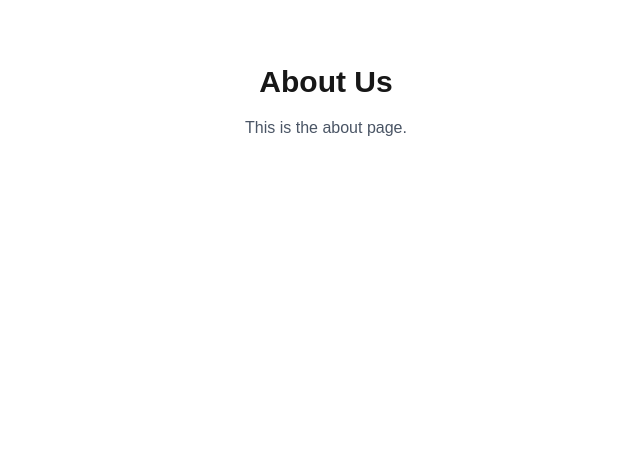
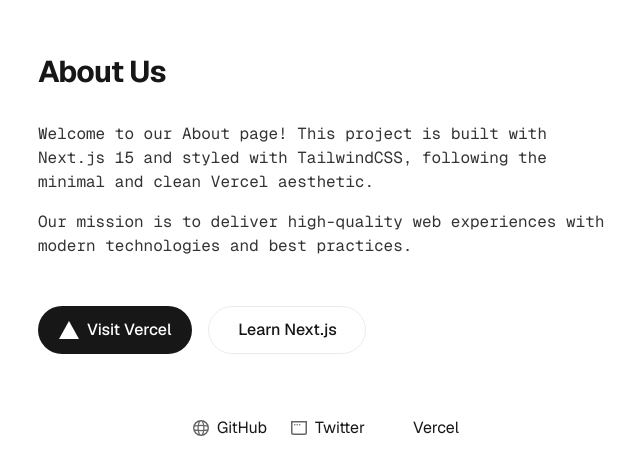
Before and after one commit to malewis5/v0-agent-test-repo, a Next.js app: page /about in a window 1280 px wide. Shown: the part 298-772 px from the top of the page, without its empty margins (314-954 px from the left). Built offline with nearby package versions, Linux system fonts and the light colour scheme.

Commit message:
Refactor About page layout and content

```diff
--- a/app/about/page.tsx
+++ b/app/about/page.tsx
@@ -1,10 +1,95 @@
-export default function AboutPage() {
+import Image from "next/image";
+
+export default function About() {
   return (
-    <main className="min-h-screen flex items-center justify-center bg-white">
-      <div className="text-center">
-        <h1 className="text-3xl font-bold mb-4">About Us</h1>
-        <p className="text-gray-600">This is the about page.</p>
-      </div>
-    </main>
+    <div className="grid grid-rows-[20px_1fr_20px] items-center justify-items-center min-h-screen p-8 pb-20 gap-16 sm:p-20 font-[family-name:var(--font-geist-sans)]">
+      <main className="flex flex-col gap-[32px] row-start-2 items-center sm:items-start">
+        <Image
+          className="dark:invert"
+          src="/vercel.svg"
+          alt="Vercel logo"
+          width={180}
+          height={38}
+          priority
+        />
+        <h1 className="text-3xl font-bold tracking-tight text-center sm:text-left">About Us</h1>
+        <p className="max-w-xl text-base text-center sm:text-left text-black/80 dark:text-white/80 font-[family-name:var(--font-geist-mono)]">
+          Welcome to our About page! This project is built with Next.js 15 and styled with TailwindCSS, following the minimal and clean Vercel aesthetic. <br className="hidden sm:block" />
+          <span className="block mt-4">Our mission is to deliver high-quality web experiences with modern technologies and best practices.</span>
+        </p>
+        <div className="flex gap-4 items-center flex-col sm:flex-row mt-4">
+          <a
+            className="rounded-full border border-solid border-transparent transition-colors flex items-center justify-center bg-foreground text-background gap-2 hover:bg-[#383838] dark:hover:bg-[#ccc] font-medium text-sm sm:text-base h-10 sm:h-12 px-4 sm:px-5 sm:w-auto"
+            href="https://vercel.com/"
+            target="_blank"
+            rel="noopener noreferrer"
+          >
+            <Image
+              className="dark:invert"
+              src="/vercel.svg"
+              alt="Vercel logomark"
+              width={20}
+              height={20}
+            />
+            Visit Vercel
+          </a>
+          <a
+            className="rounded-full border border-solid border-black/[.08] dark:border-white/[.145] transition-colors flex items-center justify-center hover:bg-[#f2f2f2] dark:hover:bg-[#1a1a1a] hover:border-transparent font-medium text-sm sm:text-base h-10 sm:h-12 px-4 sm:px-5 w-full sm:w-auto md:w-[158px]"
+            href="https://nextjs.org/"
+            target="_blank"
+            rel="noopener noreferrer"
+          >
+            Learn Next.js
+          </a>
+        </div>
+      </main>
+      <footer className="row-start-3 flex gap-[24px] flex-wrap items-center justify-center">
+        <a
+          className="flex items-center gap-2 hover:underline hover:underline-offset-4"
+          href="https://github.com/"
+          target="_blank"
+          rel="noopener noreferrer"
+        >
+          <Image
+            aria-hidden
+            src="/globe.svg"
+            alt="Globe icon"
+            width={16}
+            height={16}
+          />
+          GitHub
+        </a>
+        <a
+          className="flex items-center gap-2 hover:underline hover:underline-offset-4"
+          href="https://twitter.com/"
+          target="_blank"
+          rel="noopener noreferrer"
+        >
+          <Image
+            aria-hidden
+            src="/window.svg"
+            alt="Window icon"
+            width={16}
+            height={16}
+          />
+          Twitter
+        </a>
+        <a
+          className="flex items-center gap-2 hover:underline hover:underline-offset-4"
+          href="https://vercel.com/"
+          target="_blank"
+          rel="noopener noreferrer"
+        >
+          <Image
+            aria-hidden
+            src="/vercel.svg"
+            alt="Vercel icon"
+            width={16}
+            height={16}
+          />
+          Vercel
+        </a>
+      </footer>
+    </div>
   );
 }
```
